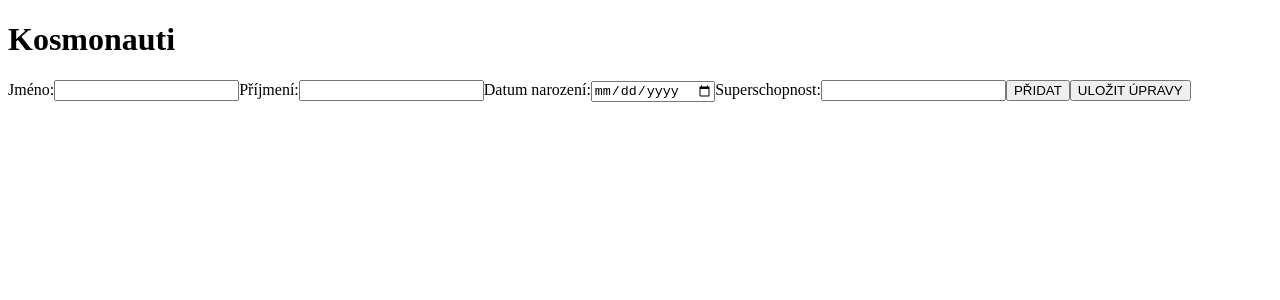
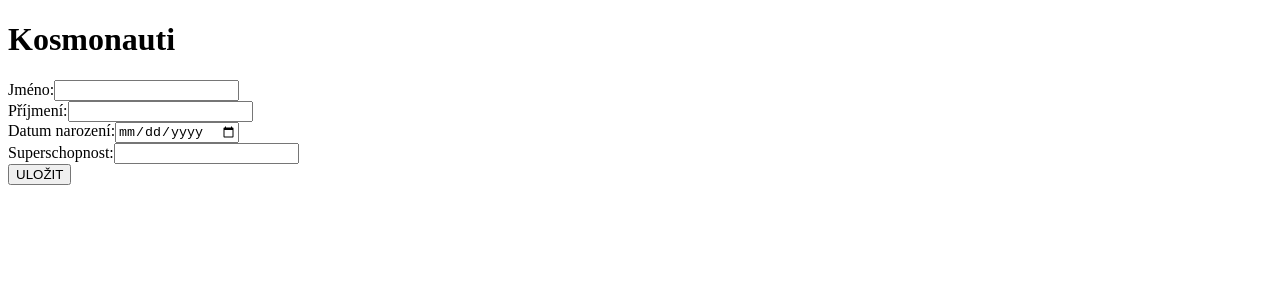
Before and after one commit to messa/kosmonauti, a Next.js app: page / in a window 1280 px wide. Shown: the top 300 px of the page. Built offline with nearby package versions, Linux system fonts and the light colour scheme.

Commit message:
add form state

```diff
--- a/components/KosmonautForm.js
+++ b/components/KosmonautForm.js
@@ -1,33 +1,57 @@
-function KosmonautForm() {
-  const inputValues = {}
-  const handleInputChange = () => null
-  const addNewAstronaut = () => null
-  const saveEditedAstronaut = () => null
+import React, { useState } from 'react'
+
+// https://reactjs.org/docs/forms.html
+
+const defaultInputValues = {
+  name: '',
+  surname: '',
+  date: '',
+  superpower: ''
+}
+
+function KosmonautForm({ onSubmit }) {
+  const [ inputValues, setInputValues ] = useState(defaultInputValues)
+
+  const handleInputChange = (event) => {
+    setInputValues({
+      ...inputValues,
+      [event.target.name]: event.target.value
+    })
+  }
+
+  const handleSubmit = (event) => {
+    event.preventDefault()
+    onSubmit(inputValues)
+    setInputValues(defaultInputValues)
+  }
 
   return (
-    <form>
+    <form onSubmit={handleSubmit}>
       <label>
         Jméno:
         <input type="text" name="name" value={inputValues.name} onChange={handleInputChange} />
       </label>
+      <br />
 
       <label>
         Příjmení:
         <input type="text" id="surname" name="surname" value={inputValues.surname} onChange={handleInputChange} />
       </label>
+      <br />
 
       <label>
         Datum narození:
         <input type="date" name="date" value={inputValues.date} onChange={handleInputChange} />
       </label>
+      <br />
 
       <label>
         Superschopnost:
         <input type="textarea" name="superpower" value={inputValues.superpower} onChange={handleInputChange} />
       </label>
+      <br />
 
-      <button type="submit" onClick={addNewAstronaut}>PŘIDAT</button>
-      <button type="submit" onClick={saveEditedAstronaut}>ULOŽIT ÚPRAVY</button>
+      <button type="submit">ULOŽIT</button>
     </form>
   )
 }
--- a/pages/index.js
+++ b/pages/index.js
@@ -9,7 +9,7 @@ function IndexPage() {
       </Head>
       <h1>Kosmonauti</h1>
 
-      <KosmonautForm />
+      <KosmonautForm onSubmit={v => console.debug(v)} />
 
 
 
```
